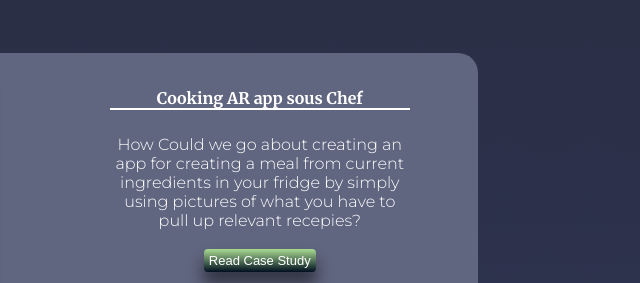
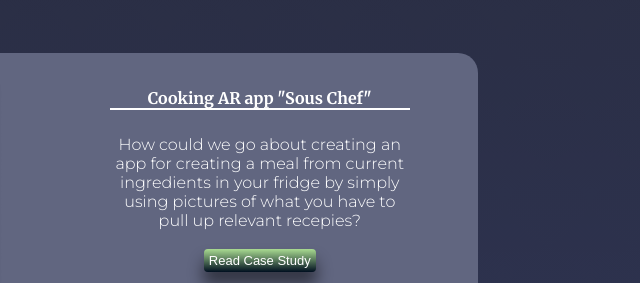
Before and after one commit to Bagua-Zen/UX_UI_HW_19, a plain HTML site: page index.html in a window 1280 px wide. Shown: the part 1433-1716 px from the top of the page, 306-946 px from the left. Drawn offline with Linux system fonts and the light colour scheme; a web font is replaced by a local one.

Commit message:
hmwk19
A few technical changes to spelling.

```diff
--- a/index.html
+++ b/index.html
@@ -115,9 +115,9 @@
                          <img src="./images/cooking app image.png" class="sous">
                          <div>
                             <h4>
-                                Cooking AR app sous Chef
+                                Cooking AR app "Sous Chef"
                             </h4>
-                             <p class="skillInfo">How Could we go about creating an app for creating a meal from current ingredients in your fridge by simply using pictures of what you have to pull up relevant recepies?</p>
+                             <p class="skillInfo">How could we go about creating an app for creating a meal from current ingredients in your fridge by simply using pictures of what you have to pull up relevant recepies?</p>
                              <button class="caseStudyB">Read Case Study</button>
                          </div>
                       </div>
```
